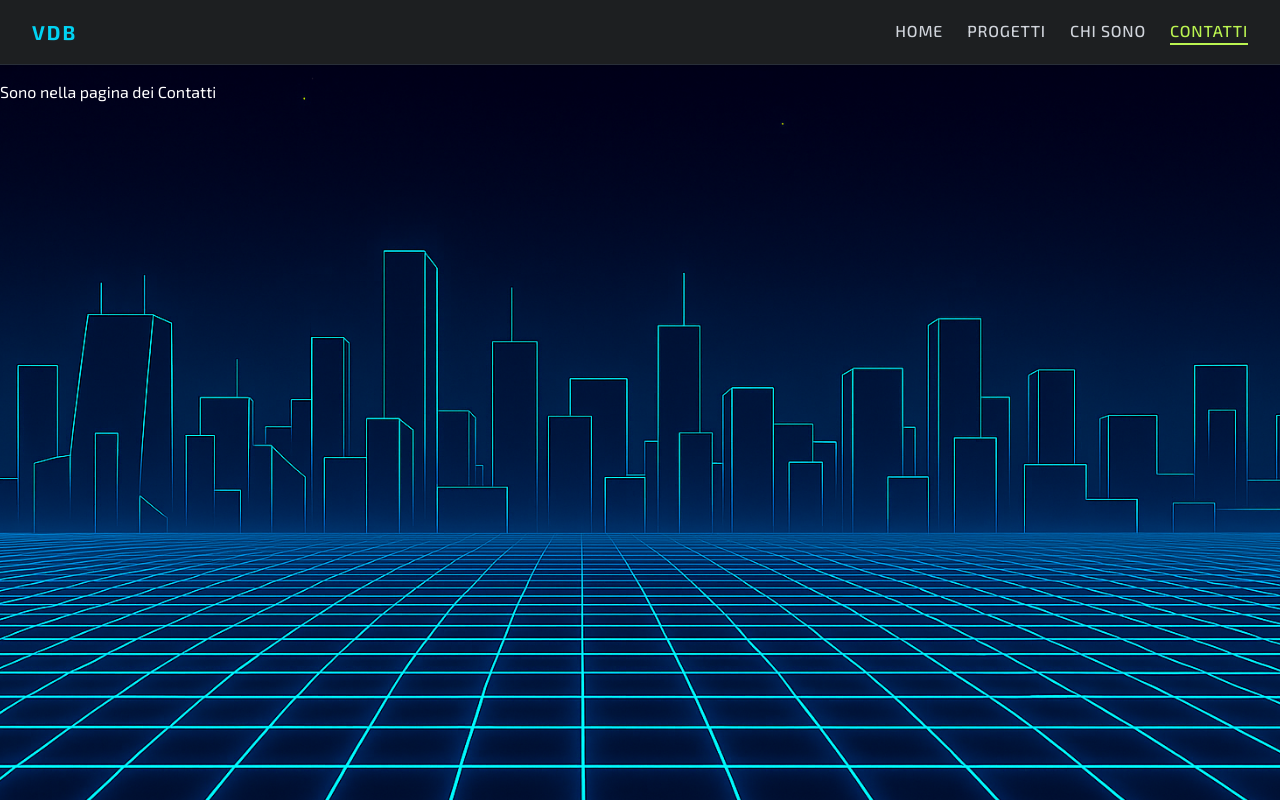
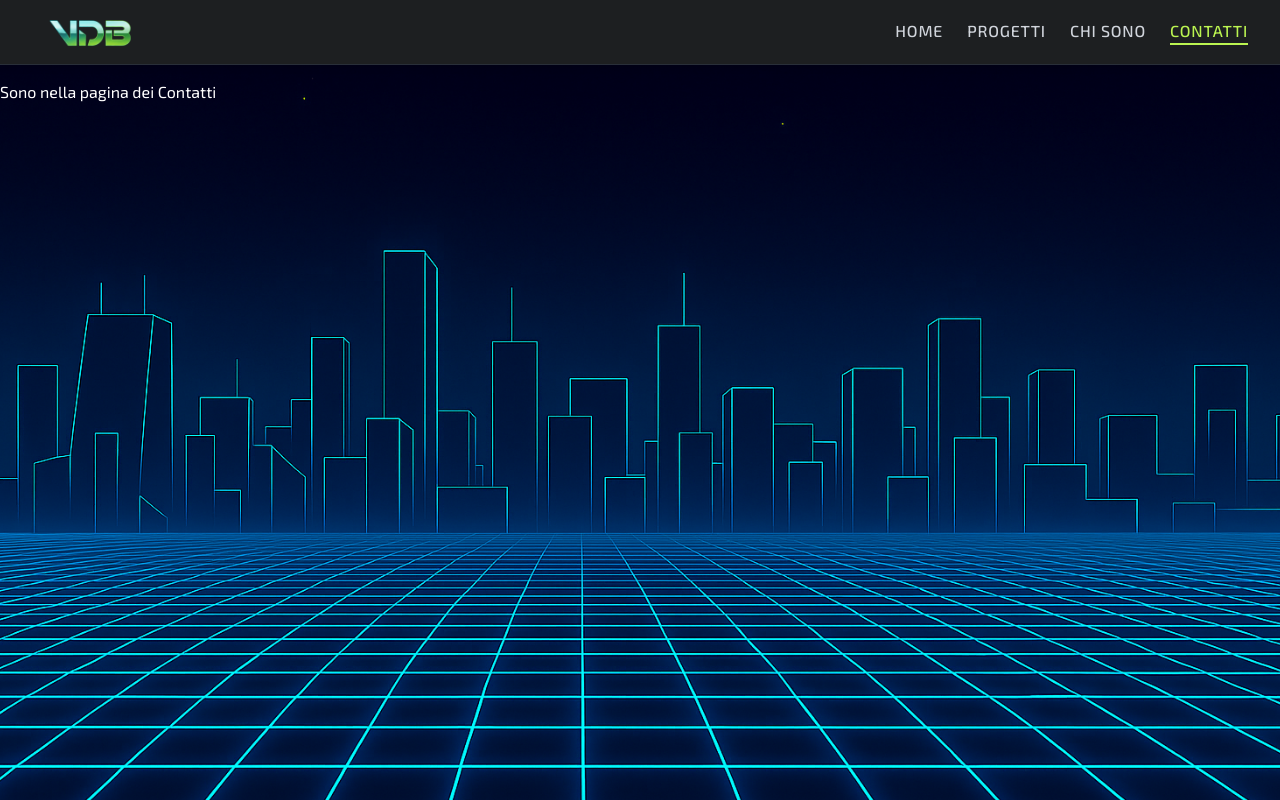
Before and after one commit to ValerioDiBiagio/personal-portfolio, a React (Vite) app: page /contacts in a window 1280 px wide. Built offline with nearby package versions, Linux system fonts and the light colour scheme; a web font is replaced by a local one.

Commit message:
feat: add logo image to Header component and update navigation link styling

```diff
--- a/src/components/Header.tsx
+++ b/src/components/Header.tsx
@@ -2,6 +2,7 @@ import React, { useState } from 'react';
 import { NavLink } from 'react-router-dom';
 import { FontAwesomeIcon } from '@fortawesome/react-fontawesome';
 import { faBars, faTimes } from '@fortawesome/free-solid-svg-icons';
+
 
 
 type HeaderProps = {
@@ -24,8 +25,25 @@ const Header: React.FC<HeaderProps> = ({ sitename }) => {
             <div className="container mx-auto px-4 sm:px-6 lg:px-8 flex justify-between items-center h-16">
 
                 {/* LOGO */}
-                <NavLink to="/" className="text-xl font-bold tracking-widest text-cyan-400 hover:text-cyan-300 transition duration-300 neon-text">
-                    {sitename || 'VDB'}
+                <NavLink
+                    to="/"
+                    className="
+                      text-xl font-bold tracking-widest
+                      text-cyan-400 hover:text-cyan-300
+                      transition duration-300 neon-text
+                      flex items-center space-x-2
+                    "
+                >
+                    <img
+                        src='./image/logovdb.png'
+                        alt={sitename || 'Logo VDB'}
+                        className="
+                          h-30 w-30
+                          transform transition-all duration-300 ease-in-out
+                          hover:filter
+                          hover:drop-shadow-[0_0_15px_rgba(0,255,255,0.7)]
+                        "
+                    />
                 </NavLink>
 
                 <button
```
Also changed, not shown: public/image/logovdb.png (added), src/components/HeroSection.tsx (line endings or trailing spaces).
